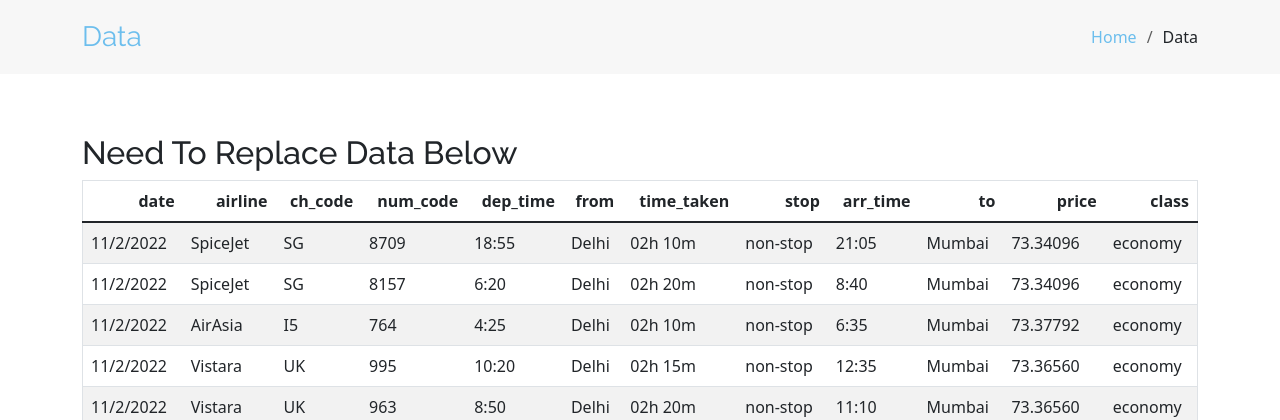
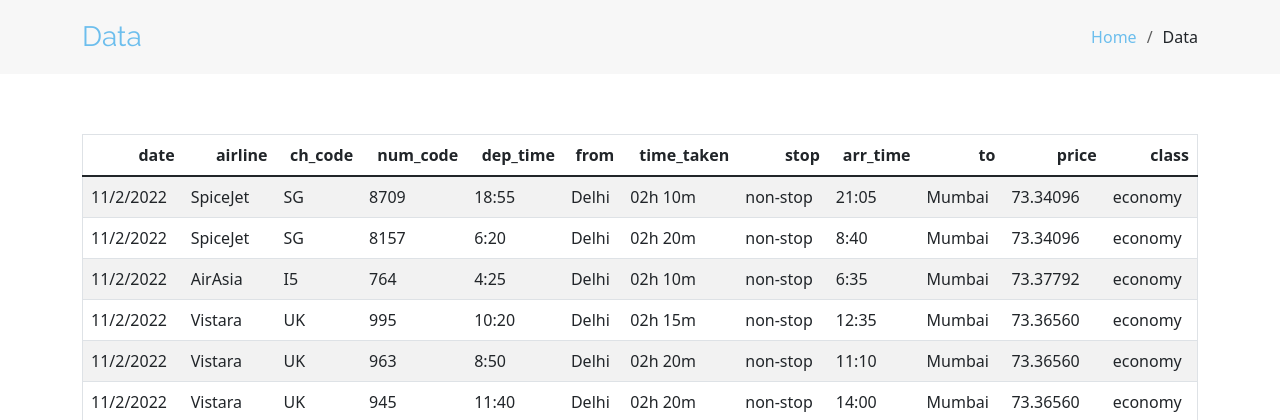
Before and after one commit to aimeevu/group-7-project-4, a Flask app: template templates/data.html in a window 1280 px wide. Shown: the part 70-490 px from the top of the page. Run offline with Flask 2, Linux system fonts and the light colour scheme; the template is opened without the code that fills it, so the values that code supplies are empty; parts of the project's set-up code (start-up, migrations or seed data) failed here and were passed over; some libraries are stand-ins or nearby versions.

Commit message:
Removed dummy text

```diff
--- a/templates/data.html
+++ b/templates/data.html
@@ -57,8 +57,6 @@
 
             <section id="data" class="data">
                 <div class="container">
-                    <h2>Need To Replace Data Below</h2>
-
                     <table border="1" class="dataframe table table-striped table-hover">
                       <thead>
                         <tr style="text-align: right;">
```
